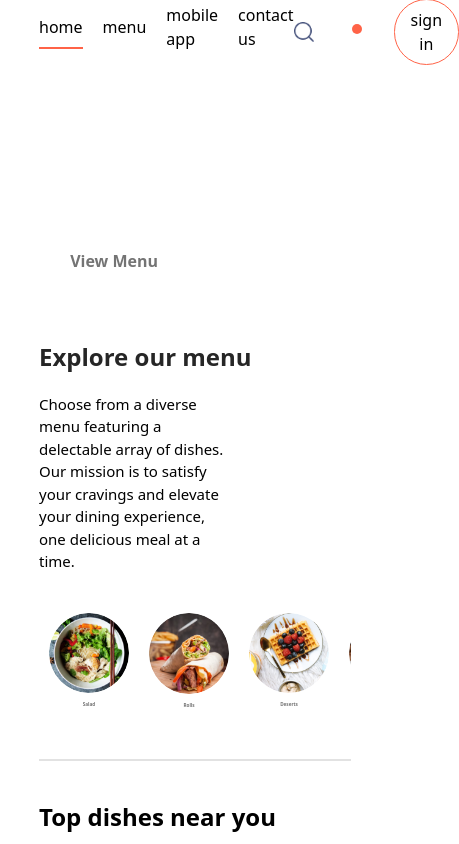
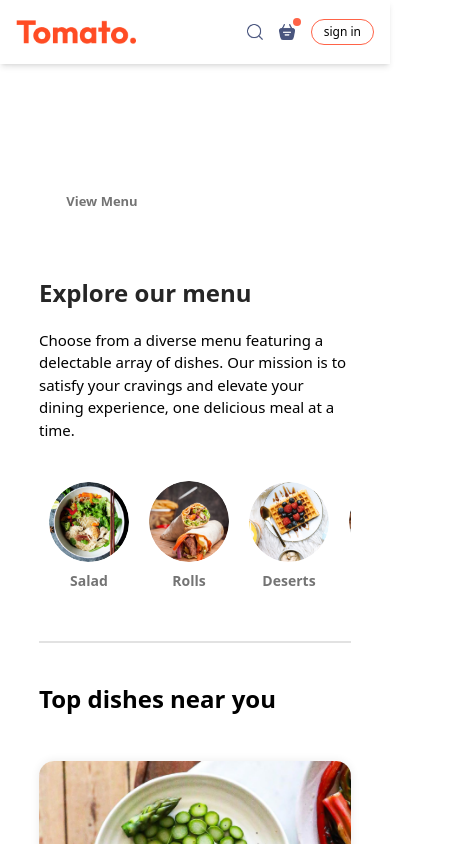
Before and after one commit to Winfredo/Food-Delivery-App, a Next.js app: page / in a window 390 px wide. Shown: the top 844 px of the page, 459 px wide, since content can reach past the window. Built offline with nearby package versions, Linux system fonts and the light colour scheme.

Commit message:
fixing responsiveness.

```diff
--- a/components/Exploremenu.tsx
+++ b/components/Exploremenu.tsx
@@ -7,12 +7,12 @@ const Exploremenu = ({ category, setCategory }: Props) => {
   return (
     <div className="flex flex-col gap-5">
       <h2 className="font-bold text-2xl text-[#262626]">Explore our menu</h2>
-      <p className="text-[15px] max-w-[60%]">
+      <p className="text-[15px] max-w-full lg:max-w-[45%]">
         Choose from a diverse menu featuring a delectable array of dishes. Our
         mission is to satisfy your cravings and elevate your dining experience,
         one delicious meal at a time.
       </p>
-      <div className="flex justify-between items-center my-5 mx-0 overflow-x-scroll ">
+      <div className="flex justify-between items-center my-5 mx-0 overflow-x-scroll scrollbar-hide">
         {menuList.map((menu, index) => (
           <div
             onClick={() =>
@@ -30,7 +30,7 @@ const Exploremenu = ({ category, setCategory }: Props) => {
               height={100}
               className={`w-[7.5vw] min-w-20 cursor-pointer rounded-[50%] hover:scale-95 transition-all duration-300 ease-in-out ${category === menu.name ? "border-3 border-[#FF6347] p-0.5" : ""}`}
             />
-            <h3 className="mt-2 text-[#747474] font-semibold text-[1.2vw] cursor-pointer">
+            <h3 className="mt-2 text-[#747474] font-semibold text-[14px] lg:text-[1.2vw] cursor-pointer">
               {menu.name}
             </h3>
           </div>
--- a/components/Header.tsx
+++ b/components/Header.tsx
@@ -5,13 +5,13 @@ const Header = () => {
     <div className='bg-[url("/assets/header_img.png")] h-[34vw] my-7.5 mx-auto bg-no-repeat bg-contain relative rounded-2xl'>
       <div className="absolute animation-fadeIn flex flex-col items-start gap-[1.5vw] max-w-[50%] bottom-[10%] left-[6vw]">
         <h2 className="font-bold text-[4.5vw] text-white">Order your favorite food here.</h2>
-        <p className="text-[1vw] text-white font-semibold">
+        <p className="hidden lg:block text-[1vw] text-white font-semibold">
           Choose from diverse menu featuring a delectable array of dishes
           crafted with the finest ingredients and culinary expertise. Our
           mission is to satisfy your cravings and elevate your dining
           experience, one delicious meal at a time.
         </p>
-        <button className="border-none bg-white text-[#747474] font-semibold rounded-[50px] py-[1vw] px-[2vw]">View Menu</button>
+        <button className="border-none bg-white text-[#747474] text-[13px] lg:text-[16px] font-semibold rounded-[50px] py-[0.5vw] px-[1vw] lg:py-[1vw] lg:px-[2vw]">View Menu</button>
       </div>
     </div>
   );
--- a/components/Navbar.tsx
+++ b/components/Navbar.tsx
@@ -1,64 +1,84 @@
 "use client";
 import React, { useState } from "react";
 import Image from "next/image";
+import Link from "next/link";
 
 const Navbar = () => {
   const [activeItem, setActiveItem] = useState("home");
   return (
-    <div className="w-full h-16">
-      <div className="flex h-full items-center justify-between max-xl:w-35">
-        {/* Div for the logo image. */}
-        <div className="">
-          <Image src="/assets/logo.png" alt="Logo" width={200} height={200} />
+    <div className="w-full h-16 px-4 sm:px-6 fixed top-0 left-0 z-50 bg-white shadow-md">
+      <div className="flex h-full items-center justify-between max-w-7xl mx-auto">
+        {/* Logo - reduced on smaller screens */}
+        <div className="w-30 sm:w-37.5 md:w-50">
+          <Link href="#hero"><Image
+            src="/assets/logo.png"
+            alt="Logo"
+            width={200}
+            height={200}
+            className="w-full h-auto cursor-pointer"
+          /></Link>
         </div>
 
-        {/* Div for the nav links */}
 
-        <ul className="flex items-center gap-4 max-xl:gap-5">
+        {/* Nav links - hidden on mobile, visible on md and up */}
+        <ul className="hidden md:flex items-center gap-4 lg:gap-5">
+         <Link href="#hero">
          <li
             className={`pb-2 cursor-pointer transition duration-300 border-b-2 ${activeItem === "home" ? "border-[#FF6347]" : "border-transparent hover:border-[#FF6347]"}`}
             onClick={() => setActiveItem("home")}
           >
             home
           </li>
+
+         </Link>
+
+          <Link href="#explore">
             <li
               className={`pb-2 cursor-pointer transition duration-300 border-b-2 ${activeItem === "menu" ? "border-[#FF6347]" : "border-transparent hover:border-[#FF6347]"}`}
               onClick={() => setActiveItem("menu")}
             >
               menu
             </li>
-          <li
+          </Link>
+          {/* <li
             className={`pb-2 cursor-pointer transition duration-300 border-b-2 ${activeItem === "mobile-app" ? "border-[#FF6347]" : "border-transparent hover:border-[#FF6347]"}`}
             onClick={() => setActiveItem("mobile-app")}
           >
             mobile app
-          </li>
+          </li> */}
+          <Link href="#footer">
             <li
               className={`pb-2 cursor-pointer transition duration-300 border-b-2 ${activeItem === "contact" ? "border-[#FF6347]" : "border-transparent hover:border-[#FF6347]"}`}
               onClick={() => setActiveItem("contact")}
             >
               contact us
             </li>
+          </Link>
         </ul>
 
-        {/* div for icons and sign in button */}
-        <div className="flex items-center gap-10 text-white">
+        {/* Icons and sign in button */}
+        <div className="flex items-center gap-4 sm:gap-6 lg:gap-10">
           <Image
             src="/assets/search_icon.png"
             alt="search icon"
             width={20}
             height={20}
+            className="w-4 h-4 sm:w-5 sm:h-5 lg:w-6 lg:h-6"
           />
+
           <div className="relative">
             <Image
               src="/assets/basket_icon.png"
               alt="basket icon"
               width={20}
               height={20}
+              className="w-4 h-4 sm:w-5 sm:h-5 lg:w-6 lg:h-6"
             />
-            <div className="absolute w-2.5 h-2.5 bg-[#FF6347] rounded-full -top-2 -right-2"></div>
+            <div className="absolute w-2 h-2 sm:w-2.5 sm:h-2.5 bg-[#FF6347] rounded-full -top-1.5 -right-1.5 sm:-top-2 sm:-right-2"></div>
           </div>
-          <button className="border border-[#FF6347] hover:bg-[#fff4f2] cursor-pointer text-black py-2 px-4 rounded-full">
+
+          {/* Sign in - visible on all screens */}
+          <button className="border border-[#FF6347] hover:bg-[#fff4f2] cursor-pointer text-black py-1 px-3 sm:py-2 sm:px-4 rounded-full text-xs sm:text-base whitespace-nowrap">
             sign in
           </button>
         </div>
```
Lines whose indentation alone changed are shown as unchanged.
